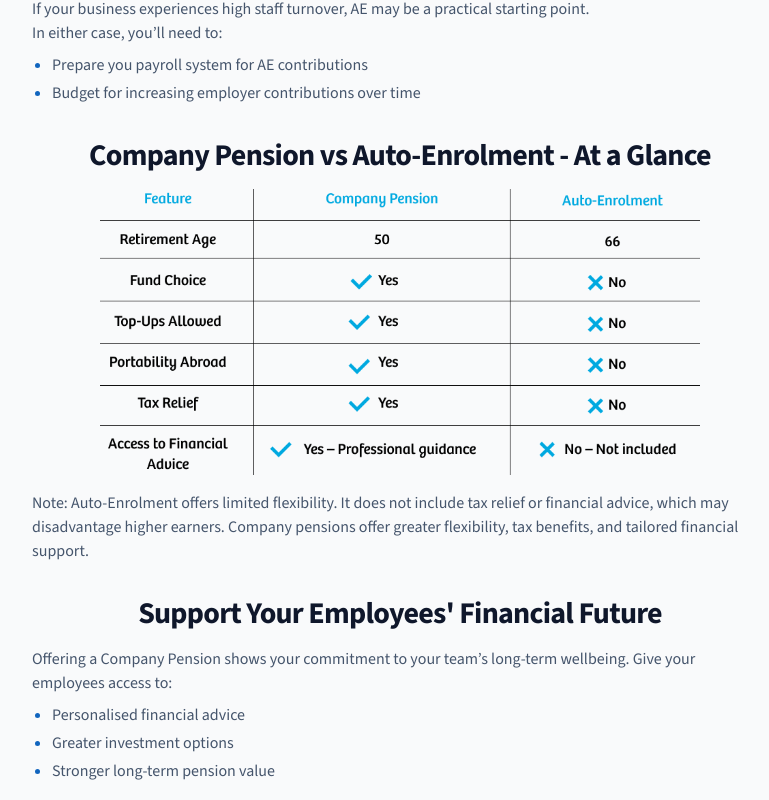
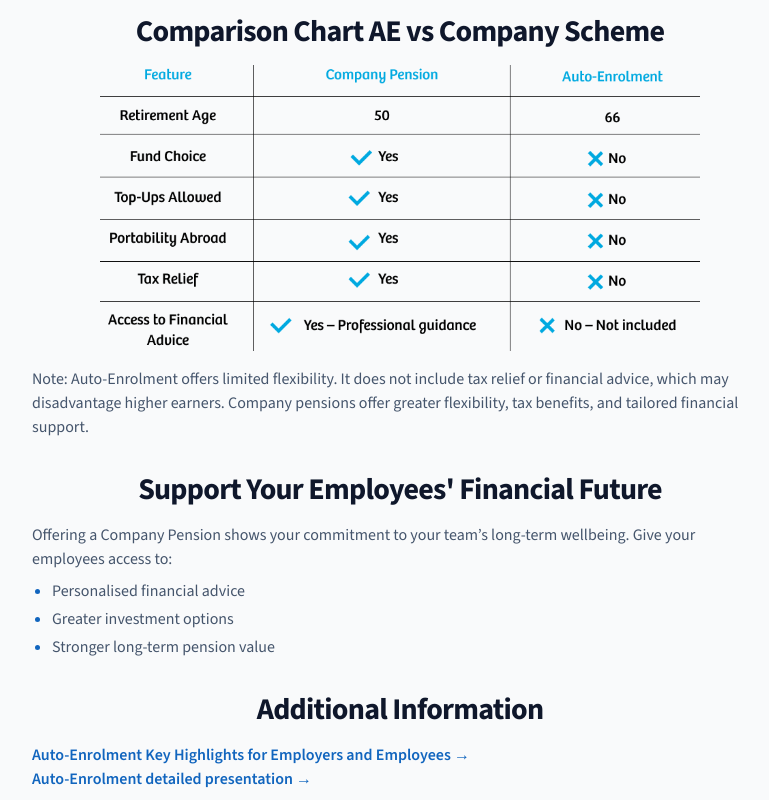
Before and after one commit to hubertkrzem/pension-and-financial, a Next.js app: page /auto-enrolment in a window 1280 px wide. Shown: the part 1640-2440 px from the top of the page, without its empty margins (240-1009 px from the left). Built offline with nearby package versions, Linux system fonts and the light colour scheme.

Commit message:
Adjusted auto-enrolment page

```diff
--- a/src/app/auto-enrolment/_components/article.tsx
+++ b/src/app/auto-enrolment/_components/article.tsx
@@ -61,16 +61,9 @@ export default function Article() {
           <li>Enhanced employee retention</li>
         </ul>
 
-        <p className="mt-4 text-left text-slate-600">If your business experiences high staff turnover, AE may be a practical starting point.</p>
-        <p className="text-left text-slate-600">In either case, you’ll need to:</p>
-        <ul className="mt-2 list-disc space-y-1 pl-5 text-left text-slate-600 marker:text-brand-teal">
-          <li>Prepare you payroll system for AE contributions</li>
-          <li>Budget for increasing employer contributions over time</li>
-        </ul>
-
         <div className="max-w-3xl mx-auto">
           <h2 className="mt-8 text-2xl font-bold tracking-tight text-slate-900 sm:text-3xl">
-            Company Pension vs Auto-Enrolment - At a Glance
+            Comparison Chart AE vs Company Scheme
           </h2>
 
           <Image
@@ -100,13 +93,13 @@ export default function Article() {
         </h2>
         <div className="text-left">
         <p className="mt-4">
-          <Link href="AE-detailed-presentation.pdf" className="font-semibold text-brand-teal hover:underline">
-            Auto-Enrolment detailed presentation →
+          <Link href="AE-summary.pdf" className="font-semibold text-brand-teal hover:underline">
+            Auto-Enrolment Key Highlights for Employers and Employees →
           </Link>
         </p>
         <p>
-          <Link href="AE-summary.pdf" className="font-semibold text-brand-teal hover:underline">
-            Auto-Enrolment Key Highlights for Employers and Employees →
+          <Link href="AE-detailed-presentation.pdf" className="font-semibold text-brand-teal hover:underline">
+            Auto-Enrolment detailed presentation →
           </Link>
         </p>
         </div>
```
